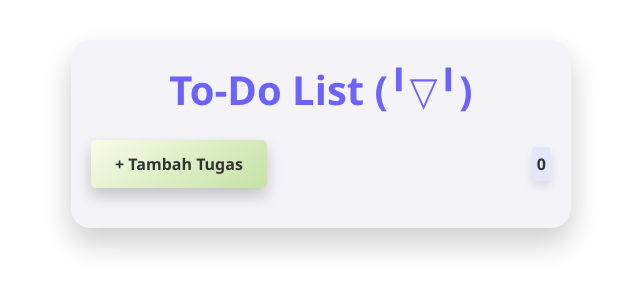
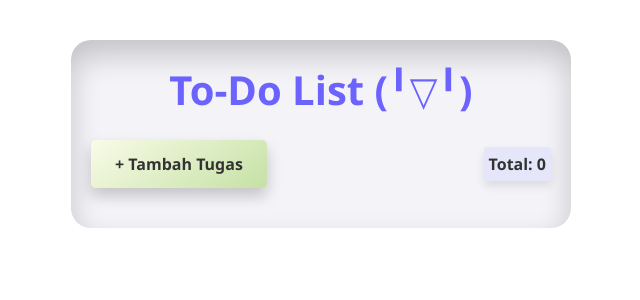
Before and after one commit to Ariqmiftah1/tdlariq, a Next.js app: page / in a window 1280 px wide. Shown: the top 300 px of the page, without its empty margins (319-959 px from the left). Built offline with nearby package versions, Linux system fonts and the light colour scheme; no server answers; the database is empty.

Commit message:
Update todolist.tsx

```diff
--- a/src/app/components/todolist.tsx
+++ b/src/app/components/todolist.tsx
@@ -146,7 +146,7 @@ export default function TodoList() {
         borderRadius: '20px',
         backgroundColor: '#f4f4f8', // Latar belakang terang
         color: '#333333', // Teks lebih gelap untuk kontras
-        boxShadow: '0 15px 30px rgba(0, 0, 0, 0.2)', // Shadow untuk kesan jatuh
+        boxShadow: 'inset 0 15px 30px rgba(0, 0, 0, 0.2)', // Shadow untuk kesan jatuh
         fontFamily: "'Segoe UI', Tahoma, Geneva, Verdana, sans-serif",
       }}
     >
@@ -197,7 +197,7 @@ export default function TodoList() {
             boxShadow: '0 5px 10px rgba(0, 0, 0, 0.1)',
           }}
         >
-          {tasks.length}
+          Total: {tasks.length}
         </span>
       </div>
       <ul style={{ listStyle: 'none', padding: 0, margin: 0 }}>
```
